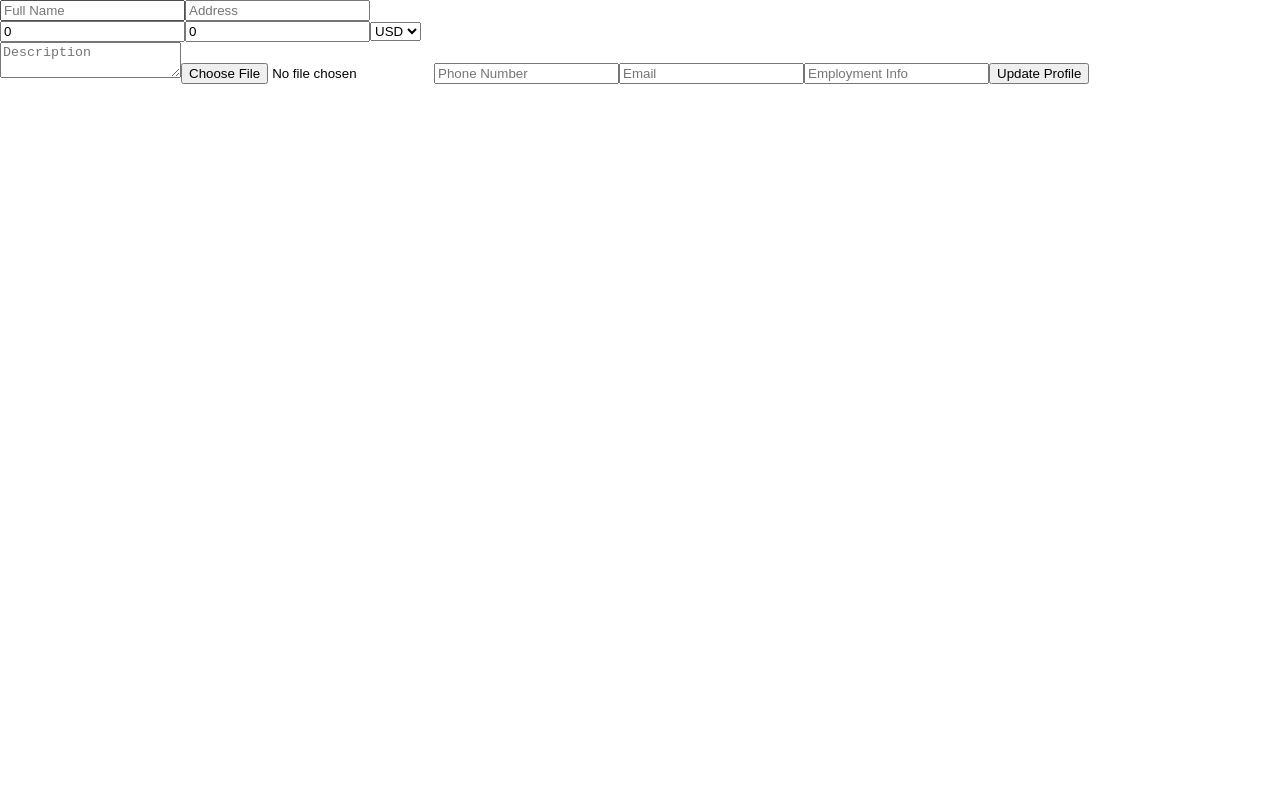
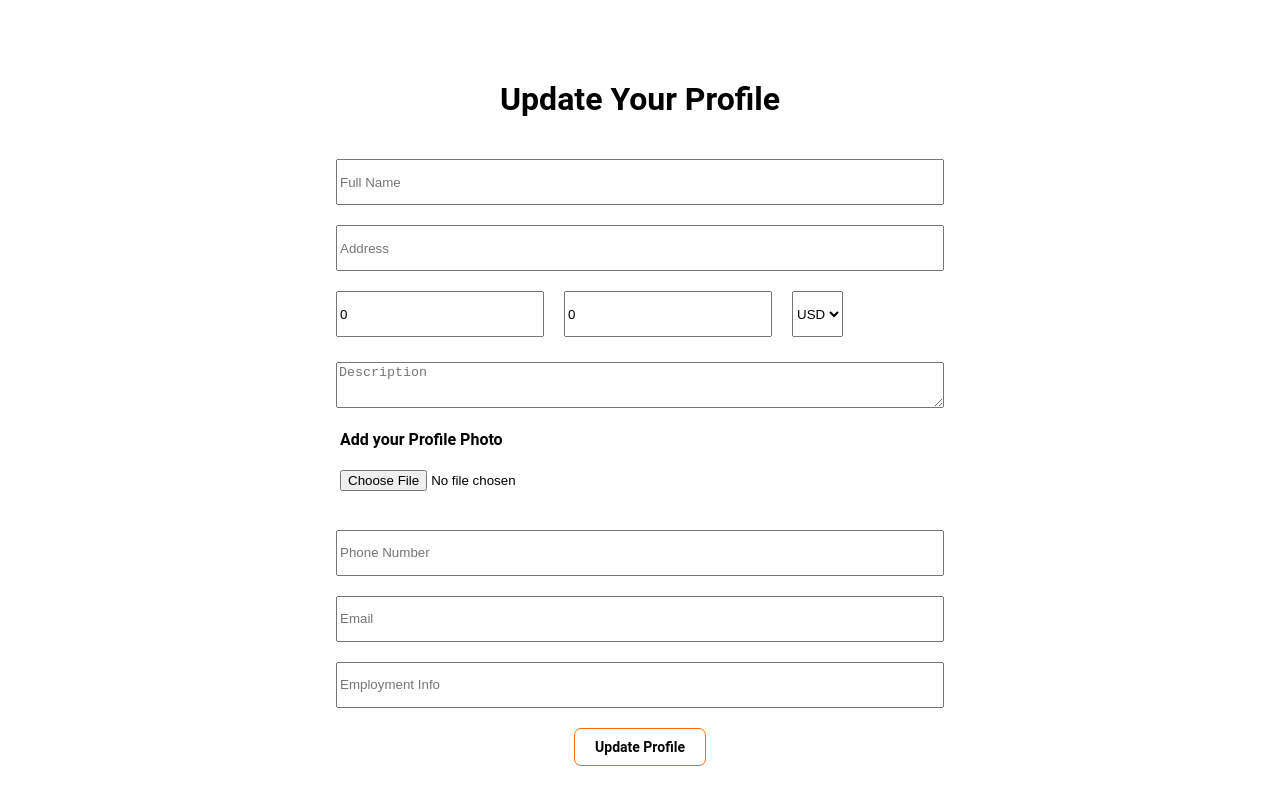
Before and after one commit to NeluniPriyangika/Advising_test, a React (Create React App) app in the folder client/: page /advisor-update-profile in a window 1280 px wide. Built offline with nearby package versions, Linux system fonts and the light colour scheme; no server answers; sample sign-in values are in the browser's storage.

Commit message:
add css to the advisor profile update components

```diff
--- a/client/src/components/advisorUpdateProfile/AdvisorUpdateProfile.jsx
+++ b/client/src/components/advisorUpdateProfile/AdvisorUpdateProfile.jsx
@@ -1,4 +1,5 @@
 import React, { useState, useEffect } from 'react';
+import "./advisorUpdateProfile.css";
 import { useNavigate } from 'react-router-dom';
 
 const AdvisorUpdateProfile = () => {
@@ -91,7 +92,8 @@ const AdvisorUpdateProfile = () => {
   };
 
   return (
-    <form onSubmit={handleSubmit}>
+    <form className='advisor-profile-update-container' onSubmit={handleSubmit}>
+      <h1 className='advisor-profile-update-tittle'>Update Your Profile</h1>
       <input
         type="text"
         name="fullName"
@@ -107,7 +109,7 @@ const AdvisorUpdateProfile = () => {
         onChange={handleInputChange}
         placeholder="Address"
       />
-      <div>
+      <div className='advisor-profile-update-perminutesrate'>
         <input
           type="number"
           name="minutes"
@@ -139,22 +141,29 @@ const AdvisorUpdateProfile = () => {
         </select>
       </div>
       <textarea
+        className='advisor-profile-update-description'
         name="description"
         value={profileData.description}
         onChange={handleInputChange}
         placeholder="Description"
+        required
       />
-      <input
-        type="file"
-        accept="image/*"
-        onChange={handlePhotoChange}
-      />
+      <label htmlFor="">
+        <h4>Add your Profile Photo</h4>
+        <input
+          type="file"
+          accept="image/*"
+          onChange={handlePhotoChange}
+          aria-labelledby="firstname"
+        />
+      </label>
       <input
         type="tel"
         name="phoneNumber"
         value={profileData.phoneNumber}
         onChange={handleInputChange}
         placeholder="Phone Number"
+        required
       />
       <input
         type="email"
@@ -171,7 +180,7 @@ const AdvisorUpdateProfile = () => {
         onChange={handleInputChange}
         placeholder="Employment Info"
       />
-      <button type="submit">Update Profile</button>
+      <button  className='profileUpdatebutton' type="submit">Update Profile</button>
     </form>
   );
 };
--- a/client/src/components/advisorUpdateProfile/advisorUpdateProfile.css
+++ b/client/src/components/advisorUpdateProfile/advisorUpdateProfile.css
@@ -0,0 +1,115 @@
+.advisor-profile-update-container{
+    display: flex;
+    flex-direction: column;
+    align-items: center;
+}
+
+.advisor-profile-update-tittle{
+    margin-top: 80px;
+}
+
+.advisor-profile-update-container input{
+    display: flex;
+    flex-direction: row;
+    align-items: center;
+    width: 600px;
+    height: 40px;
+    margin-top: 20px;
+}
+
+.advisor-profile-update-perminutesrate{
+    display: flex;
+    flex-direction: row;
+    width: 608px;
+    align-items: flex-start;
+    height: 46px;
+}
+
+.advisor-profile-update-perminutesrate input{
+    width: 200px;
+    margin-right: 20px;
+}
+
+.advisor-profile-update-perminutesrate select{
+    height: 46px;
+    margin-top: 20px;
+}
+
+.advisor-profile-update-description{
+    width: 602px;
+    height: 40px;
+    margin-top: 45px;
+}
+
+.profileUpdatebutton {
+    margin-top: 20px;
+    position: relative;
+    padding: 10px 20px;
+    border-radius: 7px;
+    border: 1px solid rgb(255, 106, 0);
+    font-size: 14px;
+    font-family: "Roboto";
+    font-weight: 600;
+    background: transparent;
+    color: rgb(5, 5, 5);
+    overflow: hidden;
+    box-shadow: 0 0 0 0 transparent;
+    -webkit-transition: all 0.2s ease-in;
+    -moz-transition: all 0.2s ease-in;
+    transition: all 0.2s ease-in;
+  }
+
+.profileUpdatebutton:hover {
+    background: rgb(247, 130, 47);
+    box-shadow: 0 0 30px 5px rgb(255, 106, 0);
+    -webkit-transition: all 0.2s ease-out;
+    -moz-transition: all 0.2s ease-out;
+    transition: all 0.2s ease-out;
+  }
+
+.profileUpdatebutton:hover::before {
+    -webkit-animation: sh02 0.5s 0s linear;
+    -moz-animation: sh02 0.5s 0s linear;
+    animation: sh02 0.5s 0s linear;
+  }
+
+.profileUpdatebutton::before {
+    content: '';
+    display: block;
+    width: 0px;
+    height: 86%;
+    position: absolute;
+    top: 7%;
+    left: 0%;
+    opacity: 0;
+    background: #fff;
+    box-shadow: 0 0 50px 30px #fff;
+    -webkit-transform: skewX(-20deg);
+    -moz-transform: skewX(-20deg);
+    -ms-transform: skewX(-20deg);
+    -o-transform: skewX(-20deg);
+    transform: skewX(-20deg);
+  }
+
+  @keyframes sh02 {
+    from {
+      opacity: 0;
+      left: 0%;
+    }
+
+    50% {
+      opacity: 1;
+    }
+
+    to {
+      opacity: 0;
+      left: 100%;
+    }
+  }
+
+.profileUpdatebutton:active {
+    box-shadow: 0 0 0 0 transparent;
+    -webkit-transition: box-shadow 0.2s ease-in;
+    -moz-transition: box-shadow 0.2s ease-in;
+    transition: box-shadow 0.2s ease-in;
+  }
--- a/client/src/components/navbar/navbar.css
+++ b/client/src/components/navbar/navbar.css
@@ -68,7 +68,7 @@
     border: none;
     font-weight: 500;
     color: black;
-    background-color: rgb(255, 106, 0);;
+    background-color: rgb(255, 106, 0);
   }
 
   .joinusButton:hover {
@@ -125,7 +125,7 @@
   }
 
   .popup-content {
-    background: rgba(255, 255, 255);
+    background: rgba(255, 255, 255, 0.8);
     padding: 20px;
     border-radius: 5px;
     position: relative;
```
